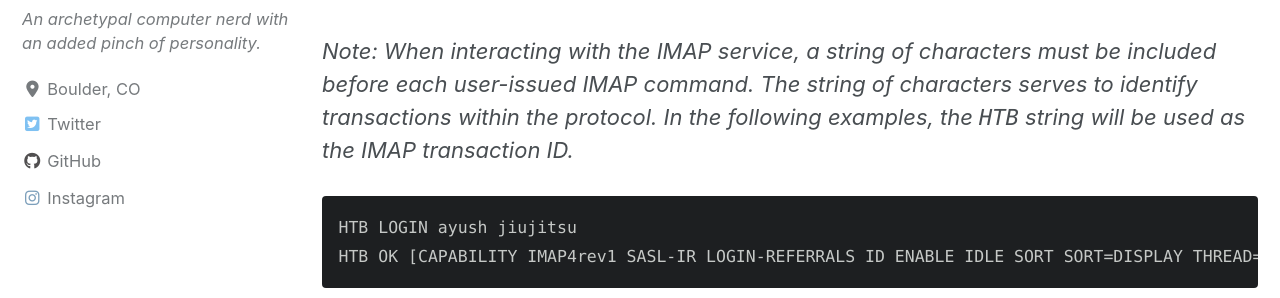
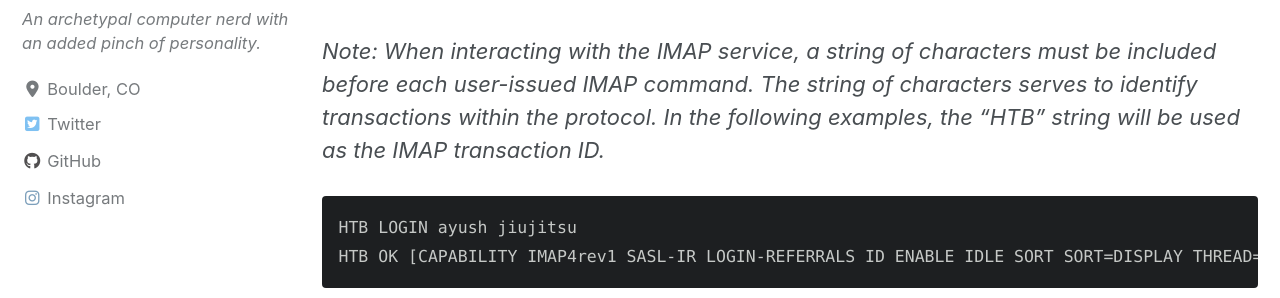
Before and after one commit to norrismw/mnorris.io, a Jekyll site: the page built from _posts/2019-02-25-Chaos.md, in a window 1280 px wide and 900 px high, scrolled down 7222 px. Shown: the part 222-520 px from the top of the window. Built offline with Jekyll 4.4.1, drawn with Linux system fonts in a browser that asks for light colours; cached includes are drawn as plain includes; nearby versions of some CDN libraries; some of the changed text lies outside the part shown.

````diff
--- a/_posts/2019-02-25-Chaos.md
+++ b/_posts/2019-02-25-Chaos.md
@@ -150,7 +150,7 @@ root@kali:~/workspace/hackthebox/Carrier# openssl s_client -crlf -connect 10.10.
 
 Once connected, the credentials found previously can be used to authenticate to the service.
 
-*Note: When interacting with the IMAP service, a string of characters must be included before each user-issued IMAP command. The string of characters serves to identify transactions within the protocol. In the following examples, the `HTB` string will be used as the IMAP transaction ID.*
+*Note: When interacting with the IMAP service, a string of characters must be included before each user-issued IMAP command. The string of characters serves to identify transactions within the protocol. In the following examples, the "HTB" string will be used as the IMAP transaction ID.*
 
 ```
 HTB LOGIN ayush jiujitsu
@@ -200,7 +200,7 @@ User-Agent: Roundcube Webmail/1.3.8
 HTB OK Fetch completed (0.002 + 0.000 + 0.001 secs).
 ```
 
-*Note: The `webmail.chaos.htb` subdomain is present in the `Message-ID` line within the header above. The Roundcube Webmail page can be accessed through `http://webmail.chaos.htb` after adding `10.10.10.120 webmail.chaos.htb` to the `/etc/hosts` file.*
+*Note: The "webmail.chaos.htb" subdomain is present in the "Message-ID" line within the header above. The Roundcube Webmail page can be accessed through "http://webmail.chaos.htb" after adding "10.10.10.120 webmail.chaos.htb" to the "/etc/hosts" file.*
 
 To see what sort of information is present within the body of the email, another `FETCH` command was used.
 
@@ -263,7 +263,7 @@ c3QoKQoK)
 HTB OK Fetch completed (0.001 + 0.000 secs).
 ```
 
-*Note: The entire email message could be read in one command using `HTB FETCH 1 BODY[]`*
+*Note: The entire email message could be read in one command using "HTB FETCH 1 BODY[]"*
 
 After transferring the base64 encoded text to two separate files on the attacking system and removing the newline characters as well as the `)` character that terminates each base64 encoded string, the contents can be decoded using the `base64 -d` command.
 
@@ -271,7 +271,7 @@ After transferring the base64 encoded text to two separate files on the attackin
 root@kali:~/workspace/hackthebox/Chaos# base64 -d enim_msg.b64 > enim_msg.txt; base64 -d en.b64 > en.py
 ```
 
-The data within `enim_msg.txt` is encrypted, and therefore is unintelligble. The email message from `ayush` mentions that `enim_msg.txt` was encrypted by the `en.py` "program" which is shown below.
+The data within `enim_msg.txt` is encrypted, and therefore is unintelligble. The email message from `Ayush` mentions that `enim_msg.txt` was encrypted by the `en.py` program which is shown below.
 
 ```python
 def encrypt(key, filename):
@@ -306,4 +306,5 @@ def getKey(password):
 
 
 
+
 ## Root
````
